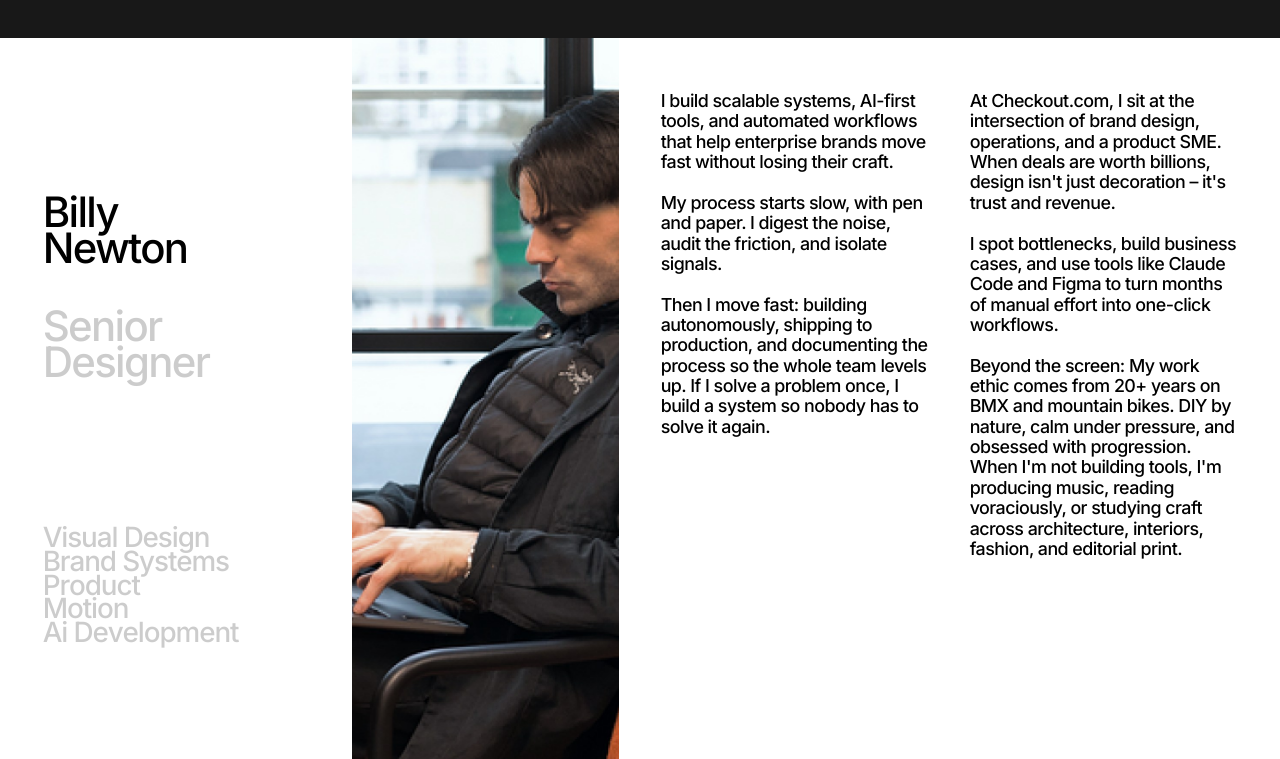
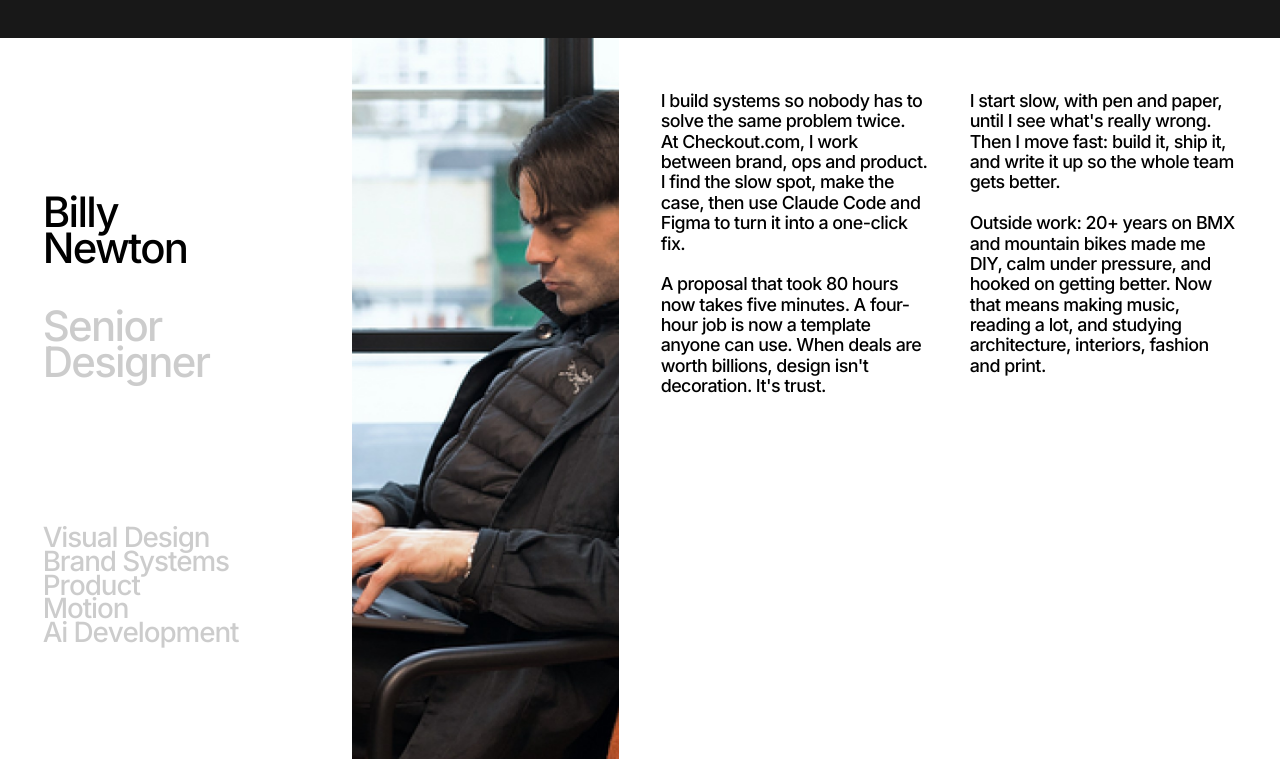
Before and after one commit to bnwtn/portfolio-h2-26, a plain HTML site: page index.html in a window 1280 px wide. Shown: the part 762-1521 px from the top of the page. Drawn offline with Linux system fonts and the light colour scheme.

Commit message:
Update About copy to match Figma

```diff
--- a/index.html
+++ b/index.html
@@ -505,14 +505,12 @@ body.on-end .crumbs{opacity:0; pointer-events:none; transition:opacity .4s var(-
     </div>
     <div class="about-photo" data-parallax="0.12"><img src="img/about-photo.jpg" alt="Billy Newton working on a laptop in a black jacket, sat in an orange chair by a window" width="892" height="2160" fetchpriority="high"></div>
     <div class="body about-copy rv" style="--d:160ms">
-      <p>I build scalable systems, AI-first tools, and automated workflows that help enterprise brands move fast without losing their craft.</p>
-      <p>My process starts slow, with pen and paper. I digest the noise, audit the friction, and isolate signals.</p>
-      <p>Then I move fast: building autonomously, shipping to production, and documenting the process so the whole team levels up. If I solve a problem once, I build a system so nobody has to solve it again.</p>
+      <p>I build systems so nobody has to solve the same problem twice.<br>At Checkout.com, I work between brand, ops and product. I find the slow spot, make the case, then use Claude Code and Figma to turn it into a one-click fix.</p>
+      <p>A proposal that took 80 hours now takes five minutes. A four-hour job is now a template anyone can use. When deals are worth billions, design isn't decoration. It's trust.</p>
     </div>
     <div class="body about-copy rv" style="--d:280ms">
-      <p>At Checkout.com, I sit at the intersection of brand design, operations, and a product SME. When deals are worth billions, design isn't just decoration – it's trust and revenue.</p>
-      <p>I spot bottlenecks, build business cases, and use tools like Claude Code and Figma to turn months of manual effort into one-click workflows.</p>
-      <p>Beyond the screen: My work ethic comes from 20+ years on BMX and mountain bikes. DIY by nature, calm under pressure, and obsessed with progression. When I'm not building tools, I'm producing music, reading voraciously, or studying craft across architecture, interiors, fashion, and editorial print.</p>
+      <p>I start slow, with pen and paper, until I see what's really wrong. Then I move fast: build it, ship it, and write it up so the whole team gets better.</p>
+      <p>Outside work: 20+ years on BMX and mountain bikes made me DIY, calm under pressure, and hooked on getting better. Now that means making music, reading a lot, and studying architecture, interiors, fashion and print.</p>
     </div>
   </div>
 </section>
```
